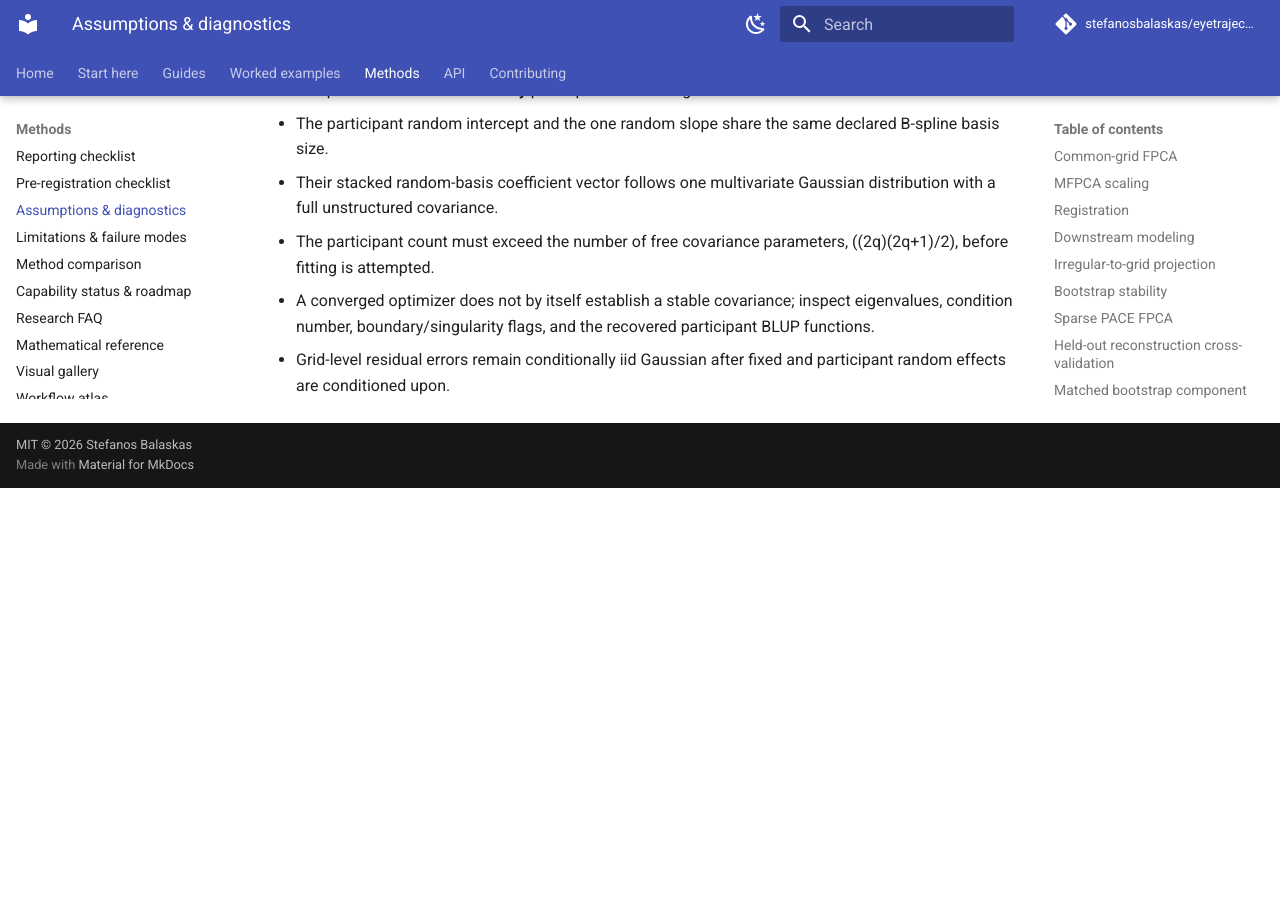
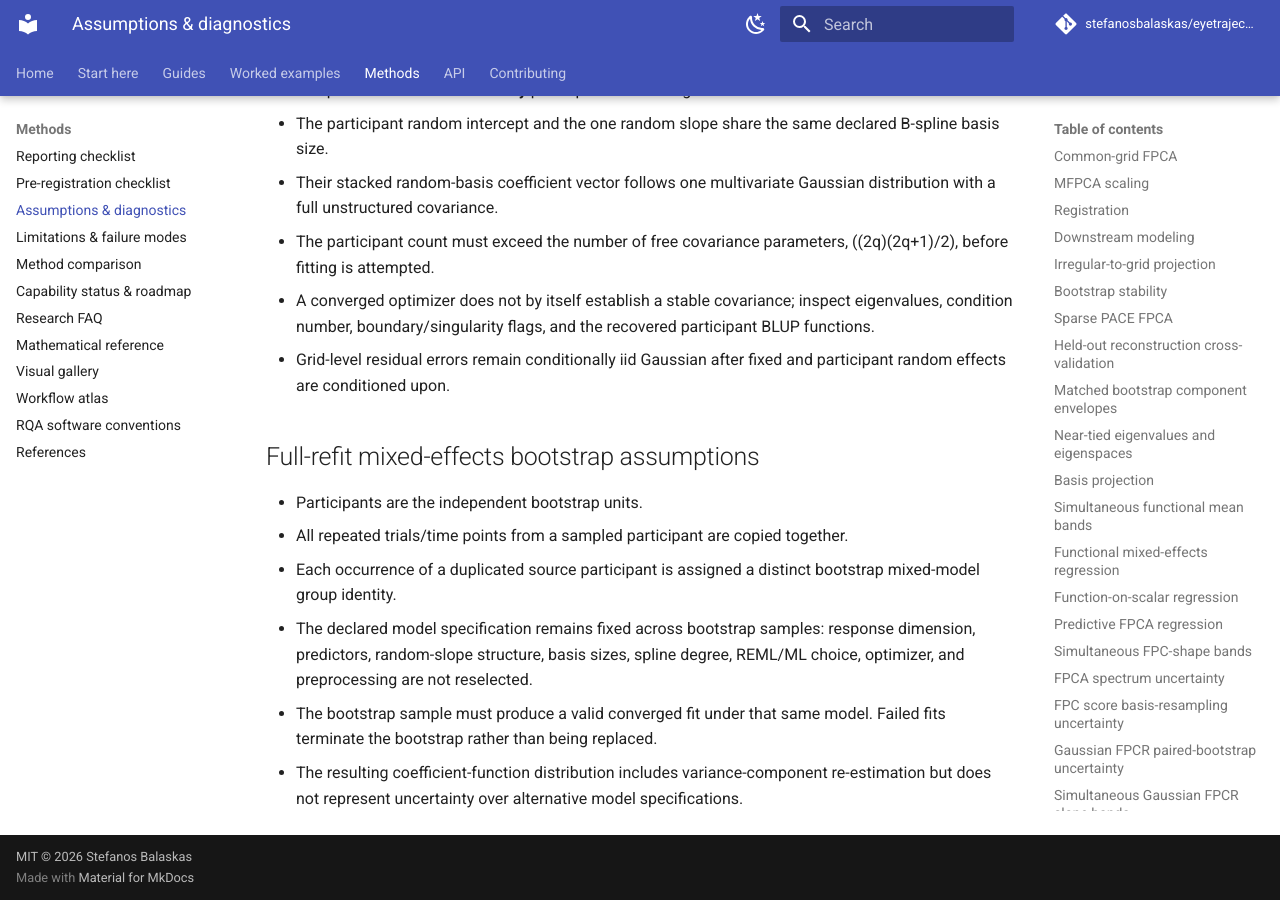
Before and after one commit to stefanosbalaskas/eyetrajectoriespy, an MkDocs documentation site: the page built from docs/methods/assumptions.md, in a window 1280 px wide and 900 px high, scrolled down 16336 px. Built offline with MkDocs 1.6.1 and Material for MkDocs 9.7.7, drawn with Linux system fonts in a browser that asks for light colours; comment, search, counter and statistics services are not loaded; before the commit the page ends 16824 px from its top, so only the background shows below that.

Commit message:
Add full-refit mixed-effects bootstrap assumptions

```diff
--- a/docs/methods/assumptions.md
+++ b/docs/methods/assumptions.md
@@ -477,3 +477,19 @@ Coordinate units and explicit dimension weights define the local geometry. All p
   recovered participant BLUP functions.
 - Grid-level residual errors remain conditionally iid Gaussian after fixed and
   participant random effects are conditioned upon.
+
+## Full-refit mixed-effects bootstrap assumptions
+
+- Participants are the independent bootstrap units.
+- All repeated trials/time points from a sampled participant are copied
+  together.
+- Each occurrence of a duplicated source participant is assigned a distinct
+  bootstrap mixed-model group identity.
+- The declared model specification remains fixed across bootstrap samples:
+  response dimension, predictors, random-slope structure, basis sizes, spline
+  degree, REML/ML choice, optimizer, and preprocessing are not reselected.
+- The bootstrap sample must produce a valid converged fit under that same model.
+  Failed fits terminate the bootstrap rather than being replaced.
+- The resulting coefficient-function distribution includes variance-component
+  re-estimation but does not represent uncertainty over alternative model
+  specifications.
```
